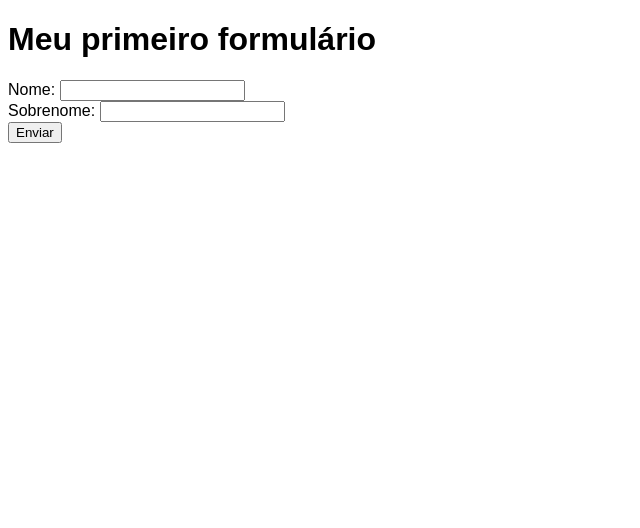
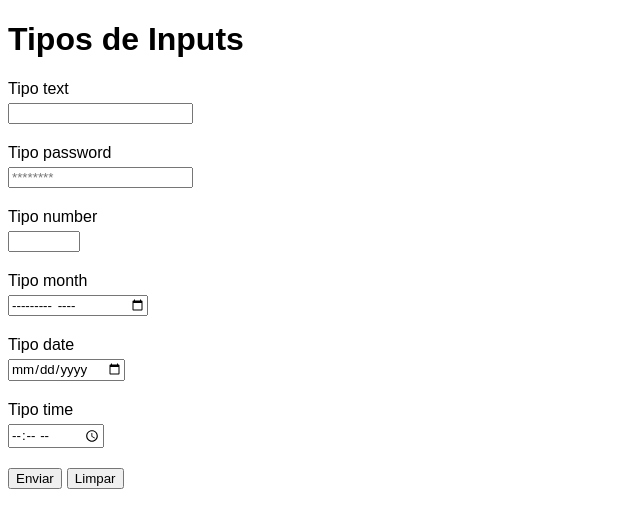
Before and after one commit to MichelFreitasSantos/HTML-CSS, a plain HTML site: page Modulo 4/exe025/form001.html in a window 1280 px wide. Shown: the whole page, without its empty margins (0-640 px from the left). Drawn offline with Linux system fonts and the light colour scheme.

Commit message:
Update form001.html

```diff
--- a/Modulo 4/exe025/form001.html
+++ b/Modulo 4/exe025/form001.html
@@ -8,20 +8,59 @@
         * {
             font-family: Arial, Helvetica, sans-serif;
         }
+
+        label {
+            display: block;
+            margin-top: 20px;
+            margin-bottom: 5px;
+        }
+
+        .btns {
+            margin-top: 20px;
+            display: flex;
+            gap: 5px;
+        }
+
     </style>
 </head>
 <body>
-    <h1>Meu primeiro formulário</h1>
+    <h1>Tipos de Inputs</h1>
     <form action="" method="post">
         <div>
-            <label for="inome">Nome: </label>
-            <input type="text" name="nome" id="inome" required>
+            <label for="inome">Tipo text</label>
+            <input type="text" name="nome" id="inome" minlength="6" maxlength="15">
         </div>
+
         <div>
-            <label for="isobrenome">Sobrenome: </label>
-            <input type="text" name="sobrenome" id="isobrenome" required>
+            <label for="ipass">Tipo password</label>
+            <input type="password" name="pass" id="ipass" placeholder="********" required>
         </div>
-        <input type="submit" value="Enviar">
+
+        <div>
+            <label for="inumber">Tipo number</label>
+            <input type="number" name="number" id="inumber" step="0.1" min="0" max="10">
+        </div>
+
+        <div>
+            <label for="imes">Tipo month</label>
+            <input type="month" name="mes" id="imes">
+        </div>
+
+        <div>
+            <label for="idia">Tipo date</label>
+            <input type="date" name="dia" id="idia">
+        </div>
+
+        <div>
+            <label for="ihora">Tipo time</label>
+            <input type="time" name="hora" id="ihora">
+        </div>
+
+
+        <div class="btns">
+            <input type="submit" value="Enviar">
+            <input type="reset" value="Limpar">
+        </div>
     </form>
 </body>
 </html>
```
